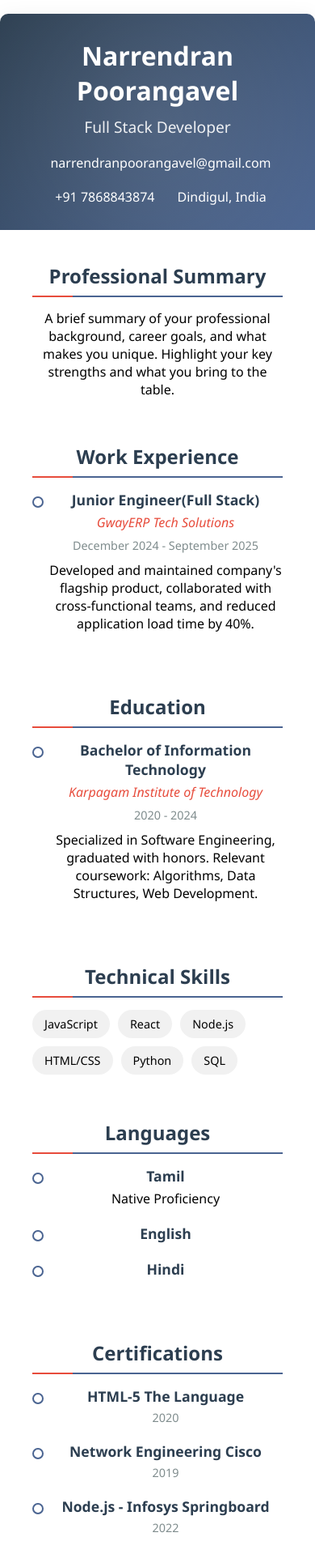
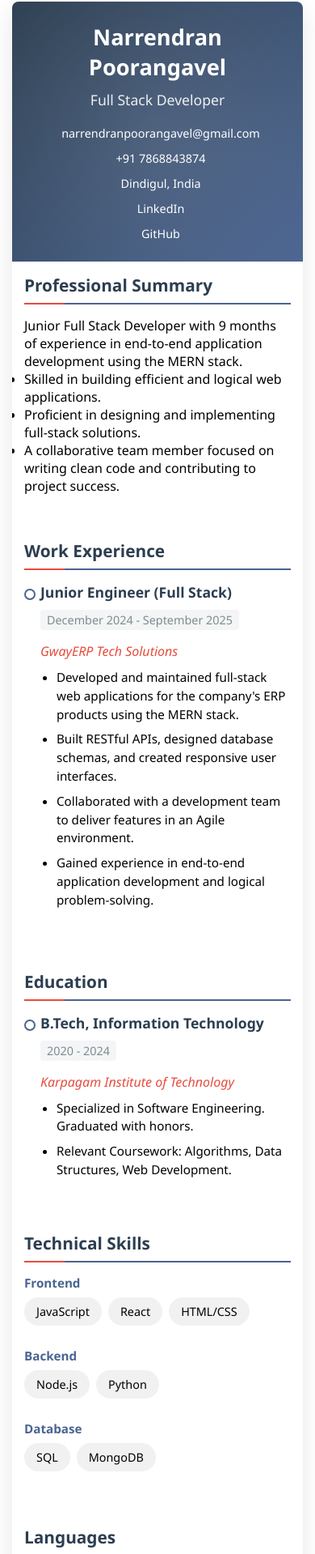
Before and after one commit to Toothless1306/narrendran-poorangavel-cv, a React (Create React App) app: page / in a window 390 px wide. Shown: the part 13-1932 px from the top of the page at 81% size. Built offline with nearby package versions, Linux system fonts and the light colour scheme.

Commit message:
design changes

```diff
--- a/src/pages/CV/index.css
+++ b/src/pages/CV/index.css
@@ -55,37 +55,21 @@
 
 .resume-header * {
 	position: relative;
-	z-index: 1; /* all header content stays above */
-}
-
-.profile-image {
-	width: 150px;
-	height: 150px;
-	border-radius: 50%;
-	border: 5px solid rgba(255, 255, 255, 0.3);
-	margin: 0 auto 20px;
-	overflow: hidden;
-	background: #ddd;
-	display: flex;
-	align-items: center;
-	justify-content: center;
-}
-
-.profile-image i {
-	font-size: 60px;
-	color: #777;
+	z-index: 1;
 }
 
 .resume-name {
 	font-size: 2.5rem;
 	margin-bottom: 10px;
 	font-weight: 700;
+	text-align: center;
 }
 
 .resume-title {
 	font-size: 1.2rem;
 	opacity: 0.9;
 	margin-bottom: 20px;
+	text-align: center;
 }
 
 .contact-info {
@@ -128,6 +112,7 @@
 	padding-bottom: 8px;
 	border-bottom: 2px solid #4a6491;
 	position: relative;
+	text-align: left;
 }
 
 .section-title::after {
@@ -140,11 +125,16 @@
 	background: #e74c3c;
 }
 
+.section-content {
+	text-align: left;
+}
+
 /* Experience & Education Items */
 .timeline-item {
 	margin-bottom: 20px;
 	position: relative;
 	padding-left: 20px;
+	text-align: left;
 }
 
 .timeline-item::before {
@@ -158,30 +148,77 @@
 	border-radius: 50%;
 }
 
+.timeline-header {
+	display: flex;
+	justify-content: space-between;
+	align-items: flex-start;
+	margin-bottom: 5px;
+}
+
 .item-title {
 	font-weight: 600;
 	font-size: 1.1rem;
 	color: #2c3e50;
 	margin-bottom: 5px;
+	text-align: left;
 }
 
 .item-subtitle {
 	color: #e74c3c;
 	margin-bottom: 8px;
 	font-style: italic;
+	text-align: left;
 }
 
 .item-date {
 	color: #7f8c8d;
 	font-size: 0.9rem;
 	margin-bottom: 10px;
+	background: #f3f5f7;
+	padding: 3px 8px;
+	border-radius: 4px;
+	white-space: nowrap;
+}
+
+.timeline-item ul {
+	padding-left: 20px;
+	margin-top: 10px;
+	text-align: left;
+}
+
+.timeline-item li {
+	margin-bottom: 8px;
+	font-size: 0.95rem;
+	line-height: 1.5;
+	text-align: left;
+}
+
+.timeline-item li:last-child {
+	margin-bottom: 0;
 }
 
 /* Skills */
 .skills-container {
 	display: flex;
+	flex-direction: column;
+	gap: 15px;
+	text-align: left;
+}
+
+.skill-category h4 {
+	font-size: 0.95rem;
+	color: #4a6491;
+	margin-bottom: 8px;
+	font-weight: 600;
+	text-align: left;
+}
+
+.skill-group {
+	display: flex;
 	flex-wrap: wrap;
-	gap: 10px;
+	gap: 8px;
+	margin-bottom: 12px;
+	text-align: left;
 }
 
 .skill {
@@ -190,6 +227,7 @@
 	border-radius: 20px;
 	font-size: 0.9rem;
 	transition: all 0.3s ease;
+	text-align: center;
 }
 
 .skill:hover {
@@ -198,16 +236,78 @@
 	transform: translateY(-3px);
 }
 
+/* Languages */
+.language-item {
+	display: flex;
+	justify-content: space-between;
+	margin-bottom: 10px;
+	padding-bottom: 8px;
+	border-bottom: 1px solid #f0f0f0;
+	text-align: left;
+}
+
+.language-item:last-child {
+	margin-bottom: 0;
+	padding-bottom: 0;
+	border-bottom: none;
+}
+
+.language-name {
+	font-weight: 500;
+}
+
+.language-proficiency {
+	color: #7f8c8d;
+	font-size: 0.9rem;
+}
+
+/* Certifications */
+.certification-item {
+	display: flex;
+	justify-content: space-between;
+	margin-bottom: 12px;
+	padding-bottom: 10px;
+	border-bottom: 1px solid #f0f0f0;
+	text-align: left;
+}
+
+.certification-item:last-child {
+	margin-bottom: 0;
+	padding-bottom: 0;
+	border-bottom: none;
+}
+
+.certification-item h4 {
+	font-size: 0.95rem;
+	font-weight: 500;
+	color: #2c3e50;
+}
+
+.cert-date {
+	color: #7f8c8d;
+	font-size: 0.85rem;
+	white-space: nowrap;
+}
+
 /* Interests */
 .interests-container {
-	display: flex;
-	flex-wrap: wrap;
+	display: grid;
+	grid-template-columns: repeat(2, 1fr);
 	gap: 15px;
+	text-align: center;
 }
 
 .interest {
 	text-align: center;
-	width: 70px;
+	padding: 10px;
+	background: #f8f9fa;
+	border-radius: 8px;
+	transition: all 0.3s ease;
+}
+
+.interest:hover {
+	background: #edf2f7;
+	transform: translateY(-3px);
 }
 
 .interest i {
@@ -216,10 +316,31 @@
 	margin-bottom: 5px;
 }
 
+.interest p {
+	font-size: 0.85rem;
+	color: #4a5568;
+}
+
+/* Links */
+.contact-link,
+.company-link {
+	color: inherit;
+	text-decoration: none;
+	transition: color 0.2s ease;
+}
+
+.contact-link:hover,
+.company-link:hover {
+	color: #a0c0e0;
+	text-decoration: underline;
+}
+
 /* Responsive Design */
-@media (max-width: 768px) {
+@media (max-width: 900px) {
 	.resume-content {
 		grid-template-columns: 1fr;
+		padding: 20px;
+		gap: 20px;
 	}
 
 	.resume-header {
@@ -229,37 +350,90 @@
 	.resume-name {
 		font-size: 2rem;
 	}
+
+	.contact-info {
+		gap: 15px;
+	}
+
+	.contact-item {
+		font-size: 0.9rem;
+	}
+
+	.timeline-header {
+		flex-direction: column;
+		gap: 5px;
+	}
+}
+
+@media (max-width: 600px) {
+	.resume-wrapper {
+		margin: 15px;
+		border-radius: 8px;
+	}
+
+	.resume-header {
+		padding: 25px 15px;
+	}
+
+	.resume-name {
+		font-size: 1.7rem;
+	}
+
+	.resume-title {
+		font-size: 1.1rem;
+	}
+
+	.contact-info {
+		flex-direction: column;
+		align-items: center;
+		gap: 12px;
+	}
+
+	.resume-content {
+		padding: 15px;
+	}
+
+	.section-title {
+		font-size: 1.3rem;
+	}
+
+	.interests-container {
+		grid-template-columns: repeat(2, 1fr);
+	}
 }
 
 @media print {
 	.resume-wrapper {
 		box-shadow: none;
 		margin: 0;
+		max-width: 100%;
+		border-radius: 0;
 	}
 
-	.skill:hover {
+	.resume-content {
+		padding: 20px;
+		background: white;
+	}
+
+	.resume-section {
+		page-break-inside: avoid;
+	}
+
+	.skill:hover,
+	.interest:hover {
 		background: #f1f1f1;
 		color: inherit;
 		transform: none;
 	}
+
+	a {
+		text-decoration: none;
+		color: inherit;
+	}
+
+	.contact-link::after {
+		content: ' (' attr(href) ')';
+		font-size: 0.8em;
+		font-weight: normal;
+	}
 }
-
-.contact-link {
-	color: inherit;
-	text-decoration: none;
-}
-
-.contact-link:hover {
-	text-decoration: underline;
-}
-
-.company-link {
-	color: inherit;
-	text-decoration: none;
-	font-weight: 500;
-}
-
-.company-link:hover {
-	text-decoration: underline;
-	color: #0066cc;
-}
--- a/src/pages/CV/index.js
+++ b/src/pages/CV/index.js
@@ -28,6 +28,30 @@ const Resume = () => {
 						<i className='fas fa-map-marker-alt'></i>
 						<span>Dindigul, India</span>
 					</div>
+					<div className='contact-item'>
+						<i className='fab fa-linkedin'></i>
+						<span>
+							<a
+								href='https://linkedin.com/in/yourprofile'
+								target='_blank'
+								rel='noopener noreferrer'
+								className='contact-link'>
+								LinkedIn
+							</a>
+						</span>
+					</div>
+					<div className='contact-item'>
+						<i className='fab fa-github'></i>
+						<span>
+							<a
+								href='https://github.com/yourusername'
+								target='_blank'
+								rel='noopener noreferrer'
+								className='contact-link'>
+								GitHub
+							</a>
+						</span>
+					</div>
 				</div>
 			</header>
 
@@ -35,36 +59,34 @@ const Resume = () => {
 				<div className='content-left'>
 					<section className='resume-section'>
 						<h2 className='section-title'>Professional Summary</h2>
+						<div className='section-content'>
 							<p>
-							A brief summary of your professional background, career goals, and
-							what makes you unique. Highlight your key strengths and what you
-							bring to the table.
+								Junior Full Stack Developer with 9 months of experience in
+								end-to-end application development using the MERN stack.
 							</p>
+							<ul>
+								<li>
+									Skilled in building efficient and logical web applications.
+								</li>
+								<li>
+									Proficient in designing and implementing full-stack solutions.
+								</li>
+								<li>
+									A collaborative team member focused on writing clean code and
+									contributing to project success.
+								</li>
+							</ul>
+						</div>
 					</section>
 
 					<section className='resume-section'>
 						<h2 className='section-title'>Work Experience</h2>
-						{/* <div className='timeline-item'>
-							<h3 className='item-title'>Zoho Developer</h3>
-							<p className='item-subtitle'>
-								<a
-									href='https://www.elitetechpark.com'
-									target='_blank'
-									rel='noopener noreferrer'
-									className='company-link'>
-									Elite Tech Park
-								</a>
-							</p>
-							<p className='item-date'>March 2024 - July 2024</p>
-							<p>
-								Lead development of web applications, manage a team of 5
-								developers, and implement agile methodologies to improve
-								productivity by 30%.
-							</p>
-						</div> */}
-
+						<div className='section-content'>
 							<div className='timeline-item'>
-							<h3 className='item-title'>Junior Engineer(Full Stack)</h3>
+								<div className='timeline-header'>
+									<h3 className='item-title'>Junior Engineer (Full Stack)</h3>
+									<p className='item-date'>December 2024 - September 2025</p>
+								</div>
 								<p className='item-subtitle'>
 									<a
 										href='https://www.gwayerp.com'
@@ -74,19 +96,36 @@ const Resume = () => {
 										GwayERP Tech Solutions
 									</a>
 								</p>
-							<p className='item-date'>December 2024 - September 2025</p>
-							<p>
-								Developed and maintained company's flagship product,
-								collaborated with cross-functional teams, and reduced
-								application load time by 40%.
-							</p>
+								<ul>
+									<li>
+										Developed and maintained full-stack web applications for the
+										company's ERP products using the MERN stack.
+									</li>
+									<li>
+										Built RESTful APIs, designed database schemas, and created
+										responsive user interfaces.
+									</li>
+									<li>
+										Collaborated with a development team to deliver features in
+										an Agile environment.
+									</li>
+									<li>
+										Gained experience in end-to-end application development and
+										logical problem-solving.
+									</li>
+								</ul>
+							</div>
 						</div>
 					</section>
 
 					<section className='resume-section'>
 						<h2 className='section-title'>Education</h2>
+						<div className='section-content'>
 							<div className='timeline-item'>
-							<h3 className='item-title'>Bachelor of Information Technology</h3>
+								<div className='timeline-header'>
+									<h3 className='item-title'>B.Tech, Information Technology</h3>
+									<p className='item-date'>2020 - 2024</p>
+								</div>
 								<p className='item-subtitle'>
 									<a
 										href='https://karpagamtech.ac.in/'
@@ -96,12 +135,16 @@ const Resume = () => {
 										Karpagam Institute of Technology
 									</a>
 								</p>
-							<p className='item-date'>2020 - 2024</p>
-							<p>
-								Specialized in Software Engineering, graduated with honors.
-								Relevant coursework: Algorithms, Data Structures, Web
+								<ul>
+									<li>
+										Specialized in Software Engineering. Graduated with honors.
+									</li>
+									<li>
+										Relevant Coursework: Algorithms, Data Structures, Web
 										Development.
-							</p>
+									</li>
+								</ul>
+							</div>
 						</div>
 					</section>
 				</div>
@@ -109,58 +152,83 @@ const Resume = () => {
 				<div className='content-right'>
 					<section className='resume-section'>
 						<h2 className='section-title'>Technical Skills</h2>
+						<div className='section-content'>
 							<div className='skills-container'>
+								<div className='skill-category'>
+									<h4>Frontend</h4>
+									<div className='skill-group'>
 										<div className='skill'>JavaScript</div>
 										<div className='skill'>React</div>
+										<div className='skill'>HTML/CSS</div>
+									</div>
+								</div>
+
+								<div className='skill-category'>
+									<h4>Backend</h4>
+									<div className='skill-group'>
 										<div className='skill'>Node.js</div>
-							<div className='skill'>HTML/CSS</div>
 										<div className='skill'>Python</div>
+									</div>
+								</div>
+
+								<div className='skill-category'>
+									<h4>Database</h4>
+									<div className='skill-group'>
 										<div className='skill'>SQL</div>
+										<div className='skill'>MongoDB</div>
+									</div>
+								</div>
+							</div>
 						</div>
 					</section>
 
 					<section className='resume-section'>
 						<h2 className='section-title'>Languages</h2>
-						<div className='timeline-item'>
-							<h3 className='item-title'>Tamil</h3>
-							<p>Native Proficiency</p>
+						<div className='section-content'>
+							<div className='language-item'>
+								<span className='language-name'>Tamil</span>
+								<span className='language-proficiency'>Native</span>
 							</div>
-						<div className='timeline-item'>
-							<h3 className='item-title'>English</h3>
+							<div className='language-item'>
+								<span className='language-name'>English</span>
+								<span className='language-proficiency'>Professional</span>
 							</div>
-						<div className='timeline-item'>
-							<h3 className='item-title'>Hindi</h3>
+							<div className='language-item'>
+								<span className='language-name'>Hindi</span>
+								<span className='language-proficiency'>Basic</span>
+							</div>
 						</div>
 					</section>
 
 					<section className='resume-section'>
 						<h2 className='section-title'>Certifications</h2>
-						<div className='timeline-item'>
-							<h3 className='item-title'>HTML-5 The Language</h3>
-							<p className='item-date'>2020</p>
+						<div className='section-content'>
+							<div className='certification-item'>
+								<h4>HTML-5 The Language</h4>
+								<span className='cert-date'>2022</span>
 							</div>
-						<div className='timeline-item'>
-							<h3 className='item-title'>Network Engineering Cisco</h3>
-							<p className='item-date'>2019</p>
+							<div className='certification-item'>
+								<h4>Network Engineering Cisco</h4>
+								<span className='cert-date'>2022</span>
 							</div>
-						<div className='timeline-item'>
-							<h3 className='item-title'>Node.js - Infosys Springboard</h3>
-							<p className='item-date'>2022</p>
+							<div className='certification-item'>
+								<h4>Node.js - Infosys Springboard</h4>
+								<span className='cert-date'>2022</span>
 							</div>
-						<div className='timeline-item'>
-							<h3 className='item-title'>Angular - Infosys Springboard</h3>
-							<p className='item-date'>2022</p>
+							<div className='certification-item'>
+								<h4>Angular - Infosys Springboard</h4>
+								<span className='cert-date'>2022</span>
 							</div>
-						<div className='timeline-item'>
-							<h3 className='item-title'>
-								MongoDB Essentials - Infosys Springboard
-							</h3>
-							<p className='item-date'>2022</p>
+							<div className='certification-item'>
+								<h4>MongoDB Essentials - Infosys Springboard</h4>
+								<span className='cert-date'>2022</span>
+							</div>
 						</div>
 					</section>
 
 					<section className='resume-section'>
 						<h2 className='section-title'>Interests</h2>
+						<div className='section-content'>
 							<div className='interests-container'>
 								<div className='interest'>
 									<i className='fas fa-book'></i>
@@ -179,6 +247,7 @@ const Resume = () => {
 									<p>Music</p>
 								</div>
 							</div>
+						</div>
 					</section>
 				</div>
 			</div>
```
Lines whose indentation alone changed are shown as unchanged.
